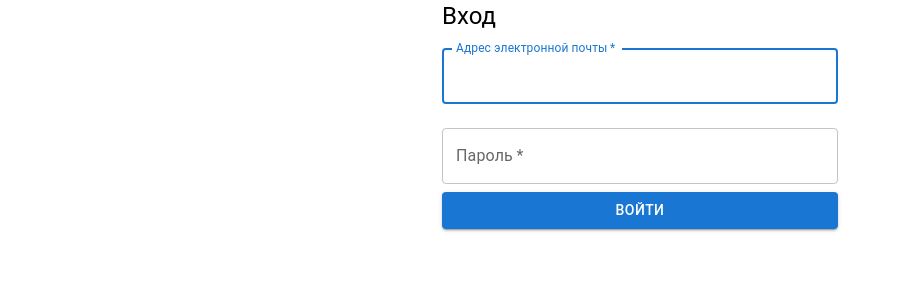
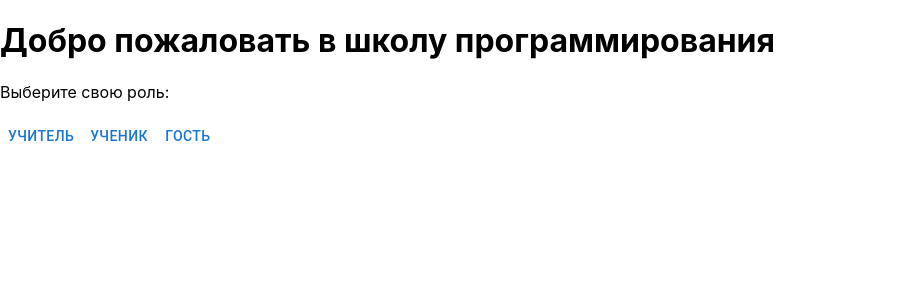
Before and after one commit to Zasetsky/my-programming-school, a React (Create React App) app: page / in a window 1280 px wide. Shown: the top 300 px of the page, without its empty margins (0-901 px from the left). Built offline with nearby package versions, Linux system fonts and the light colour scheme.

Commit message:
login and register proto

```diff
--- a/src/App.tsx
+++ b/src/App.tsx
@@ -1,12 +1,13 @@
-import React from 'react';
-import { BrowserRouter as Router, Route, Routes } from 'react-router-dom';
-import LoginPage from './pages/Login';
+import React from "react";
+import { BrowserRouter as Router, Route, Routes } from "react-router-dom";
+import LoginPage from "./components/LoginPage";
+import { MainPage } from './pages/MainPage';
 
 function App() {
   return (
     <Router>
       <Routes>
-        <Route path="/" element={<LoginPage />} />
+        <Route path="/" element={<MainPage />} />
         {/* Другие маршруты */}
       </Routes>
     </Router>
--- a/src/pages/Login.tsx
+++ b/src/components/LoginPage.tsx
@@ -1,13 +1,22 @@
 import { Button, TextField, Container, Typography } from '@mui/material';
 
-const LoginPage = () => {
+interface LoginPageProps {
+  resetRole: () => void; // Объявление функции resetRole в пропсах
+}
+
+const LoginPage = ({ resetRole }: LoginPageProps) => { // Деструктуризация пропсов
+  const handleSubmit = (e: React.FormEvent) => {
+    e.preventDefault();
+    // Здесь ваша логика обработки входа, если вход успешный, можно вызвать resetRole
+  };
+
   return (
     <Container component="main" maxWidth="xs">
       <div>
         <Typography component="h1" variant="h5">
           Вход
         </Typography>
-        <form noValidate>
+        <form noValidate onSubmit={handleSubmit}> {/* Обработка события onSubmit */}
           <TextField
             variant="outlined"
             margin="normal"
@@ -31,7 +40,7 @@ const LoginPage = () => {
             autoComplete="current-password"
           />
           <Button
-            type="submit"
+            type="submit" // Тип кнопки - submit, чтобы она отправляла форму
             fullWidth
             variant="contained"
             color="primary"
--- /dev/null
+++ b/src/components/RegistrationPage.tsx
@@ -0,0 +1,100 @@
+import { Button, TextField, Container, Typography } from '@mui/material';
+import React, { useState } from 'react';
+
+interface RegistrationPageProps {
+  resetRole: () => void;
+}
+
+const RegistrationPage = ({ resetRole }: RegistrationPageProps) => {
+  const [email, setEmail] = useState('');
+  const [password, setPassword] = useState('');
+  const [birthDate, setBirthDate] = useState('');
+  const [subject, setSubject] = useState('');
+  const [name, setName] = useState('');
+
+  const handleSubmit = (event: React.FormEvent) => {
+    event.preventDefault();
+    // Здесь вы можете отправить данные на сервер или обработать иначе
+  };
+
+  return (
+    <Container component="main" maxWidth="xs">
+      <div>
+        <Typography component="h1" variant="h5">
+          Регистрация
+        </Typography>
+        <form onSubmit={handleSubmit} noValidate>
+          <TextField
+            variant="outlined"
+            margin="normal"
+            required
+            fullWidth
+            id="name"
+            label="Имя"
+            name="name"
+            autoFocus
+            value={name}
+            onChange={(e) => setName(e.target.value)}
+          />
+          <TextField
+            variant="outlined"
+            margin="normal"
+            required
+            fullWidth
+            id="email"
+            label="Адрес электронной почты"
+            name="email"
+            autoComplete="email"
+            value={email}
+            onChange={(e) => setEmail(e.target.value)}
+          />
+          <TextField
+            variant="outlined"
+            margin="normal"
+            required
+            fullWidth
+            name="password"
+            label="Пароль"
+            type="password"
+            id="password"
+            value={password}
+            onChange={(e) => setPassword(e.target.value)}
+          />
+          <TextField
+            variant="outlined"
+            margin="normal"
+            required
+            fullWidth
+            id="birthDate"
+            label="Дата рождения"
+            type="date"
+            InputLabelProps={{
+              shrink: true,
+            }}
+            value={birthDate}
+            onChange={(e) => setBirthDate(e.target.value)}
+          />
+          <TextField
+            variant="outlined"
+            margin="normal"
+            required
+            fullWidth
+            id="subject"
+            label="Предмет для обучения"
+            name="subject"
+            value={subject}
+            onChange={(e) => setSubject(e.target.value)}
+          />
+          <Button type="submit" fullWidth variant="contained" color="primary">
+            Зарегистрироваться
+          </Button>
+        </form>
+        <Button onClick={resetRole} fullWidth variant="text">
+          Вернуться назад
+        </Button>
+      </div>
+    </Container>
+  );
+};
+
+export default RegistrationPage;
--- a/src/hooks/useLogin.ts
+++ b/src/hooks/useLogin.ts
@@ -1,12 +1,22 @@
 import { useState } from 'react';
 
 export const useLogin = () => {
-  const [email, setEmail] = useState('');
-  const [password, setPassword] = useState('');
+  const [open, setOpen] = useState(false);
+  const [role, setRole] = useState('');
 
-  const handleLogin = () => {
-    // Ваш код для входа
+  const handleOpen = (selectedRole: string) => {
+    setRole(selectedRole);
+    setOpen(true);
   };
 
-  return { email, setEmail, password, setPassword, handleLogin };
+  const handleClose = () => {
+    setOpen(false);
+  };
+
+  const resetRole = () => {
+    setRole('');
+    setOpen(false);
+  };
+
+  return { open, role, handleOpen, handleClose, resetRole };
 };
--- /dev/null
+++ b/src/pages/MainPage.tsx
@@ -0,0 +1,29 @@
+import React from 'react';
+import { Button } from '@mui/material';
+import { useLogin } from '../hooks/useLogin';
+import LoginPage from '../components/LoginPage';
+import RegistrationPage from '../components/RegistrationPage'; // Предположим, что у вас есть такой компонент
+
+export const MainPage = () => {
+  const { role, handleOpen, resetRole } = useLogin();
+
+  return (
+    <div>
+      <h1>Добро пожаловать в школу программирования</h1>
+      {role ? (
+        role === 'гость' ? (
+          <RegistrationPage resetRole={resetRole} />
+        ) : (
+          <LoginPage resetRole={resetRole} />
+        )
+      ) : (
+        <div>
+          <p>Выберите свою роль:</p>
+          <Button onClick={() => handleOpen('учитель')}>Учитель</Button>
+          <Button onClick={() => handleOpen('ученик')}>Ученик</Button>
+          <Button onClick={() => handleOpen('гость')}>Гость</Button>
+        </div>
+      )}
+    </div>
+  );
+};
```
